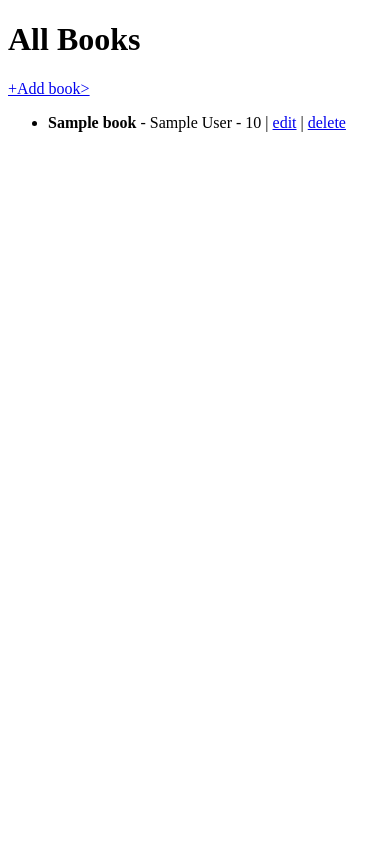
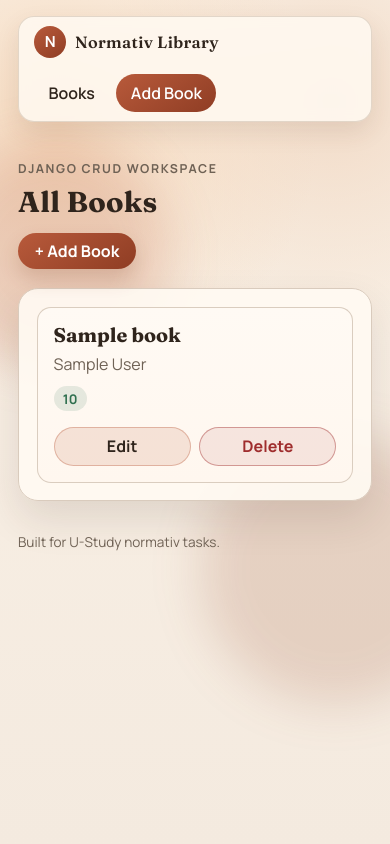
Before and after one commit to ollayorbek0833/U-Study_normativ_fevral, a Django app: page /books/ in a window 390 px wide. Run offline with Django 5.2, Linux system fonts and the light colour scheme; tables that the repository leaves empty hold one stand-in row (values such as "Sample post").

Commit message:
css added

```diff
--- a/books/admin.py
+++ b/books/admin.py
@@ -1,6 +1,7 @@
 from django.contrib import admin
 
-from books.models import Book
+from books.models import Book, Post
 
 # Register your models here.
 admin.site.register(Book)
+admin.site.register(Post)
--- /dev/null
+++ b/books/static/books/css/style.css
@@ -0,0 +1,486 @@
+@import url("https://fonts.googleapis.com/css2?family=Fraunces:opsz,wght@9..144,600;9..144,700&family=Manrope:wght@400;500;600;700&display=swap");
+
+:root {
+    --paper: #f8f1e7;
+    --paper-strong: #fffaf3;
+    --ink: #2f241c;
+    --muted: #6f6255;
+    --line: #d9cbbd;
+    --surface: rgba(255, 250, 242, 0.92);
+    --accent: #b85a3b;
+    --accent-strong: #8f3d24;
+    --success: #2f6f4f;
+    --danger: #9f2d2d;
+    --shadow-soft: 0 18px 40px rgba(61, 36, 22, 0.12);
+    --radius-lg: 20px;
+    --radius-md: 14px;
+    --radius-sm: 10px;
+}
+
+*,
+*::before,
+*::after {
+    box-sizing: border-box;
+}
+
+html,
+body {
+    margin: 0;
+    padding: 0;
+}
+
+body.page {
+    min-height: 100vh;
+    font-family: "Manrope", "Segoe UI", sans-serif;
+    color: var(--ink);
+    background:
+        radial-gradient(circle at 15% 15%, #f5d8bc 0%, transparent 33%),
+        radial-gradient(circle at 85% 12%, #f2dbc7 0%, transparent 30%),
+        linear-gradient(180deg, #fbf5ed 0%, #f8efe4 38%, #f4eadf 100%);
+    position: relative;
+}
+
+.ambient {
+    position: fixed;
+    z-index: 0;
+    border-radius: 999px;
+    filter: blur(24px);
+    pointer-events: none;
+}
+
+.ambient-left {
+    width: 230px;
+    height: 230px;
+    left: -60px;
+    top: 140px;
+    background: rgba(184, 90, 59, 0.19);
+}
+
+.ambient-right {
+    width: 270px;
+    height: 270px;
+    right: -80px;
+    bottom: 140px;
+    background: rgba(143, 61, 36, 0.16);
+}
+
+.container {
+    width: min(100% - 2.25rem, 980px);
+    margin: 0 auto;
+}
+
+.site-header,
+.site-footer,
+.page-content {
+    position: relative;
+    z-index: 1;
+}
+
+.site-header {
+    padding: 1rem 0 0;
+}
+
+.header-inner {
+    border: 1px solid rgba(217, 203, 189, 0.75);
+    border-radius: 999px;
+    background: rgba(255, 250, 242, 0.86);
+    box-shadow: 0 10px 24px rgba(82, 52, 36, 0.1);
+    backdrop-filter: blur(6px);
+    display: flex;
+    align-items: center;
+    justify-content: space-between;
+    gap: 1rem;
+    padding: 0.55rem 0.95rem;
+}
+
+.brand {
+    color: var(--ink);
+    text-decoration: none;
+    display: inline-flex;
+    align-items: center;
+    gap: 0.55rem;
+}
+
+.brand-mark {
+    width: 2rem;
+    height: 2rem;
+    border-radius: 999px;
+    display: inline-flex;
+    align-items: center;
+    justify-content: center;
+    background: linear-gradient(145deg, var(--accent) 0%, var(--accent-strong) 100%);
+    color: #fff;
+    font-weight: 700;
+    font-size: 0.95rem;
+}
+
+.brand-text {
+    font-family: "Fraunces", Georgia, serif;
+    font-size: 1.02rem;
+    letter-spacing: 0.02em;
+}
+
+.site-nav {
+    display: flex;
+    align-items: center;
+    gap: 0.45rem;
+}
+
+.nav-link {
+    color: var(--ink);
+    text-decoration: none;
+    font-weight: 600;
+    border-radius: 999px;
+    padding: 0.5rem 0.9rem;
+    transition: background-color 180ms ease, color 180ms ease, transform 180ms ease;
+}
+
+.nav-link:hover {
+    background: rgba(184, 90, 59, 0.12);
+    transform: translateY(-1px);
+}
+
+.nav-link-accent {
+    color: #fff;
+    background: linear-gradient(145deg, var(--accent) 0%, var(--accent-strong) 100%);
+}
+
+.nav-link-accent:hover {
+    background: linear-gradient(145deg, #c66748 0%, #9a4329 100%);
+}
+
+.page-content {
+    padding: 2.4rem 0 2rem;
+    animation: page-enter 380ms ease both;
+}
+
+.page-intro {
+    margin-bottom: 1.2rem;
+}
+
+.eyebrow {
+    margin: 0;
+    font-size: 0.77rem;
+    letter-spacing: 0.13em;
+    text-transform: uppercase;
+    color: var(--muted);
+    font-weight: 700;
+}
+
+.intro-row {
+    margin-top: 0.6rem;
+    display: flex;
+    align-items: flex-end;
+    justify-content: space-between;
+    gap: 1rem;
+}
+
+.page-title {
+    margin: 0;
+    font-family: "Fraunces", Georgia, serif;
+    font-size: clamp(1.8rem, 4.8vw, 3rem);
+    line-height: 1.05;
+    letter-spacing: 0.01em;
+}
+
+.intro-actions {
+    display: flex;
+    align-items: center;
+    gap: 0.6rem;
+}
+
+.surface {
+    background: var(--surface);
+    border: 1px solid var(--line);
+    border-radius: var(--radius-lg);
+    box-shadow: var(--shadow-soft);
+}
+
+.card-stack {
+    padding: 1.1rem;
+}
+
+.book-grid {
+    margin: 0;
+    padding: 0;
+    list-style: none;
+    display: grid;
+    grid-template-columns: 1fr;
+    gap: 0.85rem;
+}
+
+.book-card {
+    border: 1px solid rgba(217, 203, 189, 0.95);
+    border-radius: var(--radius-md);
+    background: linear-gradient(180deg, #fffaf4 0%, #fff7ef 100%);
+    padding: 1rem;
+    display: flex;
+    justify-content: space-between;
+    align-items: flex-start;
+    gap: 1rem;
+    transition: transform 190ms ease, box-shadow 190ms ease, border-color 190ms ease;
+}
+
+.book-card:hover {
+    transform: translateY(-2px);
+    box-shadow: 0 16px 28px rgba(82, 50, 30, 0.12);
+    border-color: rgba(184, 90, 59, 0.5);
+}
+
+.book-title {
+    margin: 0;
+    font-family: "Fraunces", Georgia, serif;
+    font-size: 1.24rem;
+    line-height: 1.2;
+}
+
+.book-author {
+    margin: 0.33rem 0 0;
+    color: var(--muted);
+}
+
+.book-price {
+    margin: 0.68rem 0 0;
+    display: inline-flex;
+    align-items: center;
+    gap: 0.35rem;
+    padding: 0.24rem 0.58rem;
+    border-radius: 999px;
+    font-size: 0.83rem;
+    color: var(--success);
+    font-weight: 700;
+    background: rgba(47, 111, 79, 0.12);
+}
+
+.card-actions {
+    display: flex;
+    align-items: center;
+    gap: 0.55rem;
+}
+
+.empty-state {
+    border: 1px dashed rgba(184, 90, 59, 0.45);
+    border-radius: var(--radius-md);
+    padding: 1.8rem 1rem;
+    text-align: center;
+}
+
+.empty-state h2 {
+    margin: 0;
+    font-family: "Fraunces", Georgia, serif;
+    font-size: 1.25rem;
+}
+
+.empty-state p {
+    margin: 0.6rem 0 0;
+    color: var(--muted);
+}
+
+.form-shell,
+.danger-shell {
+    padding: 1.25rem;
+}
+
+.book-form p {
+    margin: 0 0 0.98rem;
+}
+
+.book-form label {
+    display: block;
+    margin-bottom: 0.4rem;
+    font-size: 0.92rem;
+    font-weight: 700;
+    color: var(--ink);
+}
+
+.book-form input,
+.book-form textarea,
+.book-form select {
+    width: 100%;
+    border: 1px solid rgba(201, 187, 172, 0.95);
+    border-radius: var(--radius-sm);
+    padding: 0.68rem 0.78rem;
+    font: inherit;
+    color: var(--ink);
+    background: #fffdfa;
+    transition: border-color 170ms ease, box-shadow 170ms ease;
+}
+
+.book-form input:focus,
+.book-form textarea:focus,
+.book-form select:focus {
+    outline: none;
+    border-color: var(--accent);
+    box-shadow: 0 0 0 3px rgba(184, 90, 59, 0.2);
+}
+
+.book-form .helptext {
+    display: block;
+    margin-top: 0.25rem;
+    color: var(--muted);
+    font-size: 0.8rem;
+}
+
+.book-form ul.errorlist {
+    list-style: none;
+    margin: 0 0 0.55rem;
+    padding: 0.5rem 0.62rem;
+    border-radius: var(--radius-sm);
+    color: var(--danger);
+    background: rgba(159, 45, 45, 0.11);
+    border: 1px solid rgba(159, 45, 45, 0.25);
+    font-size: 0.86rem;
+}
+
+.danger-kicker {
+    margin: 0;
+    color: var(--danger);
+    font-size: 0.77rem;
+    text-transform: uppercase;
+    letter-spacing: 0.12em;
+    font-weight: 700;
+}
+
+.danger-title {
+    margin: 0.5rem 0 0;
+    font-family: "Fraunces", Georgia, serif;
+    font-size: 1.48rem;
+}
+
+.danger-copy {
+    margin: 0.7rem 0 0;
+    color: var(--muted);
+}
+
+.danger-actions,
+.form-actions {
+    margin-top: 1.2rem;
+    display: flex;
+    flex-wrap: wrap;
+    align-items: center;
+    gap: 0.62rem;
+}
+
+.inline-form {
+    margin: 0;
+}
+
+.btn {
+    border: none;
+    border-radius: 999px;
+    display: inline-flex;
+    align-items: center;
+    justify-content: center;
+    gap: 0.35rem;
+    text-decoration: none;
+    font: inherit;
+    font-weight: 700;
+    line-height: 1;
+    padding: 0.63rem 1.05rem;
+    cursor: pointer;
+    transition: transform 180ms ease, box-shadow 180ms ease, background-color 180ms ease, border-color 180ms ease, color 180ms ease;
+}
+
+.btn:hover {
+    transform: translateY(-1px);
+}
+
+.btn-primary {
+    color: #fff;
+    background: linear-gradient(145deg, var(--accent) 0%, var(--accent-strong) 100%);
+    box-shadow: 0 10px 20px rgba(125, 61, 37, 0.2);
+}
+
+.btn-secondary {
+    color: var(--ink);
+    background: rgba(184, 90, 59, 0.14);
+    border: 1px solid rgba(184, 90, 59, 0.35);
+}
+
+.btn-ghost {
+    color: var(--ink);
+    background: rgba(47, 36, 28, 0.06);
+    border: 1px solid rgba(47, 36, 28, 0.2);
+}
+
+.btn-danger {
+    color: #fff;
+    background: linear-gradient(145deg, #c24a4a 0%, #a83333 100%);
+}
+
+.btn-danger-outline {
+    color: var(--danger);
+    border: 1px solid rgba(159, 45, 45, 0.42);
+    background: rgba(159, 45, 45, 0.09);
+}
+
+.site-footer {
+    padding: 0 0 1.4rem;
+}
+
+.site-footer p {
+    margin: 0;
+    color: var(--muted);
+    font-size: 0.85rem;
+}
+
+a:focus-visible,
+button:focus-visible,
+input:focus-visible,
+textarea:focus-visible,
+select:focus-visible {
+    outline: 3px solid rgba(184, 90, 59, 0.45);
+    outline-offset: 3px;
+}
+
+@media (max-width: 780px) {
+    .header-inner {
+        border-radius: 16px;
+        flex-direction: column;
+        align-items: flex-start;
+    }
+
+    .site-nav {
+        width: 100%;
+        justify-content: flex-start;
+        flex-wrap: wrap;
+    }
+
+    .intro-row {
+        flex-direction: column;
+        align-items: flex-start;
+    }
+
+    .book-card {
+        flex-direction: column;
+    }
+
+    .card-actions {
+        width: 100%;
+    }
+
+    .card-actions .btn,
+    .danger-actions .btn,
+    .form-actions .btn {
+        width: 100%;
+    }
+}
+
+@media (prefers-reduced-motion: reduce) {
+    * {
+        animation: none !important;
+        transition: none !important;
+        scroll-behavior: auto !important;
+    }
+}
+
+@keyframes page-enter {
+    from {
+        opacity: 0;
+        transform: translateY(12px);
+    }
+    to {
+        opacity: 1;
+        transform: translateY(0);
+    }
+}
--- /dev/null
+++ b/books/templates/books/base.html
@@ -0,0 +1,48 @@
+{% load static %}
+<!DOCTYPE html>
+<html lang="en">
+    <head>
+        <meta charset="utf-8" />
+        <meta name="viewport" content="width=device-width, initial-scale=1" />
+        <title>{% block title %}Normativ Library{% endblock %}</title>
+        <link rel="stylesheet" href="{% static 'books/css/style.css' %}" />
+    </head>
+    <body class="page">
+        <div class="ambient ambient-left" aria-hidden="true"></div>
+        <div class="ambient ambient-right" aria-hidden="true"></div>
+
+        <header class="site-header">
+            <div class="container header-inner">
+                <a class="brand" href="{% url 'books:list' %}">
+                    <span class="brand-mark">N</span>
+                    <span class="brand-text">Normativ Library</span>
+                </a>
+
+                <nav class="site-nav" aria-label="Primary navigation">
+                    <a class="nav-link" href="{% url 'books:list' %}">Books</a>
+                    <a class="nav-link nav-link-accent" href="{% url 'books:create' %}">Add Book</a>
+                </nav>
+            </div>
+        </header>
+
+        <main class="container page-content">
+            <section class="page-intro">
+                <p class="eyebrow">Django CRUD Workspace</p>
+                <div class="intro-row">
+                    <h1 class="page-title">{% block page_heading %}Books{% endblock %}</h1>
+                    <div class="intro-actions">
+                        {% block actions %}{% endblock %}
+                    </div>
+                </div>
+            </section>
+
+            {% block content %}{% endblock %}
+        </main>
+
+        <footer class="site-footer">
+            <div class="container">
+                <p>Built for U-Study normativ tasks.</p>
+            </div>
+        </footer>
+    </body>
+</html>
--- a/books/templates/books/book_list.html
+++ b/books/templates/books/book_list.html
@@ -1,23 +1,36 @@
-<!DOCTYPE html>
-<html>
-    <head>
-        <meta charset="UTF-8">
-        <title>Books</title>
-    </head>
-    <body>
-        <h1>All Books</h1>
-        <p><a
-            href = "{%url 'books:create' %}">+Add book></a></p>
-        <ul>
-            {% for book in books %}
-            <li>
-                <b>{{book.title}}</b> - {{book.author}} - {{book.price}}
-                | <a href = "{% url 'books:edit' book.pk %}">edit</a>
-                | <a href = "{% url 'books:delete' book.pk %}"> delete</a>
-            </li>
-            {%empty%}
-            <li> No books yet</li>
-            {%endfor%}
-        </ul>
-    </body>
-</html>
+{% extends "books/base.html" %}
+
+{% block title %}All Books{% endblock %}
+{% block page_heading %}All Books{% endblock %}
+
+{% block actions %}
+    <a class="btn btn-primary" href="{% url 'books:create' %}">+ Add Book</a>
+{% endblock %}
+
+{% block content %}
+    <section class="surface card-stack">
+        {% if books %}
+            <ul class="book-grid">
+                {% for book in books %}
+                    <li class="book-card">
+                        <div>
+                            <h2 class="book-title">{{ book.title }}</h2>
+                            <p class="book-author">{{ book.author }}</p>
+                            <p class="book-price">{{ book.price }}</p>
+                        </div>
+
+                        <div class="card-actions">
+                            <a class="btn btn-secondary" href="{% url 'books:edit' book.pk %}">Edit</a>
+                            <a class="btn btn-danger-outline" href="{% url 'books:delete' book.pk %}">Delete</a>
+                        </div>
+                    </li>
+                {% endfor %}
+            </ul>
+        {% else %}
+            <div class="empty-state">
+                <h2>No books yet</h2>
+                <p>Add your first book to start building the collection.</p>
+            </div>
+        {% endif %}
+    </section>
+{% endblock %}
```
Also changed, not shown: books/templates/books/book_confirm_delete.html (+23 -16 lines), books/templates/books/book_form.html (+28 -15 lines), 1 other file.
